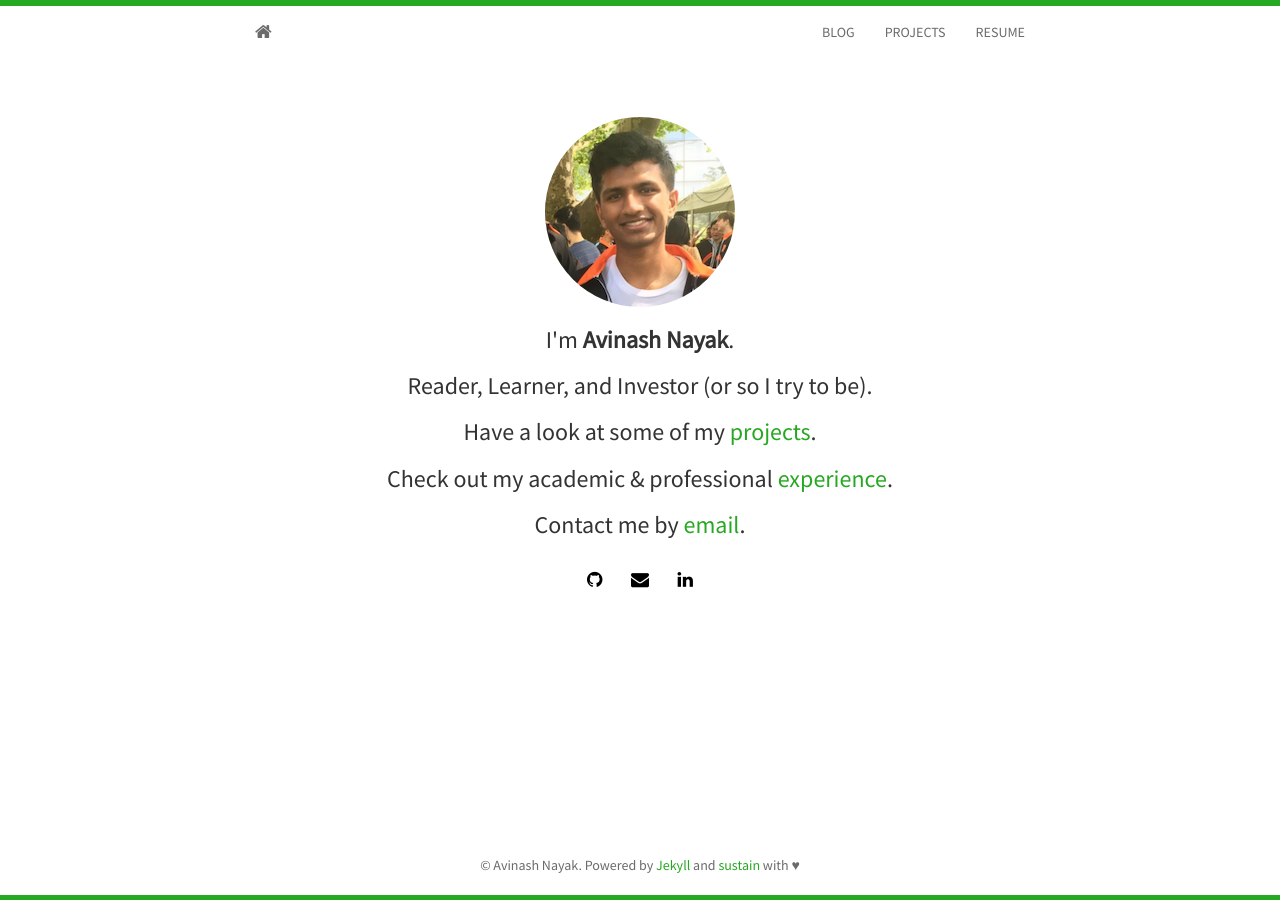
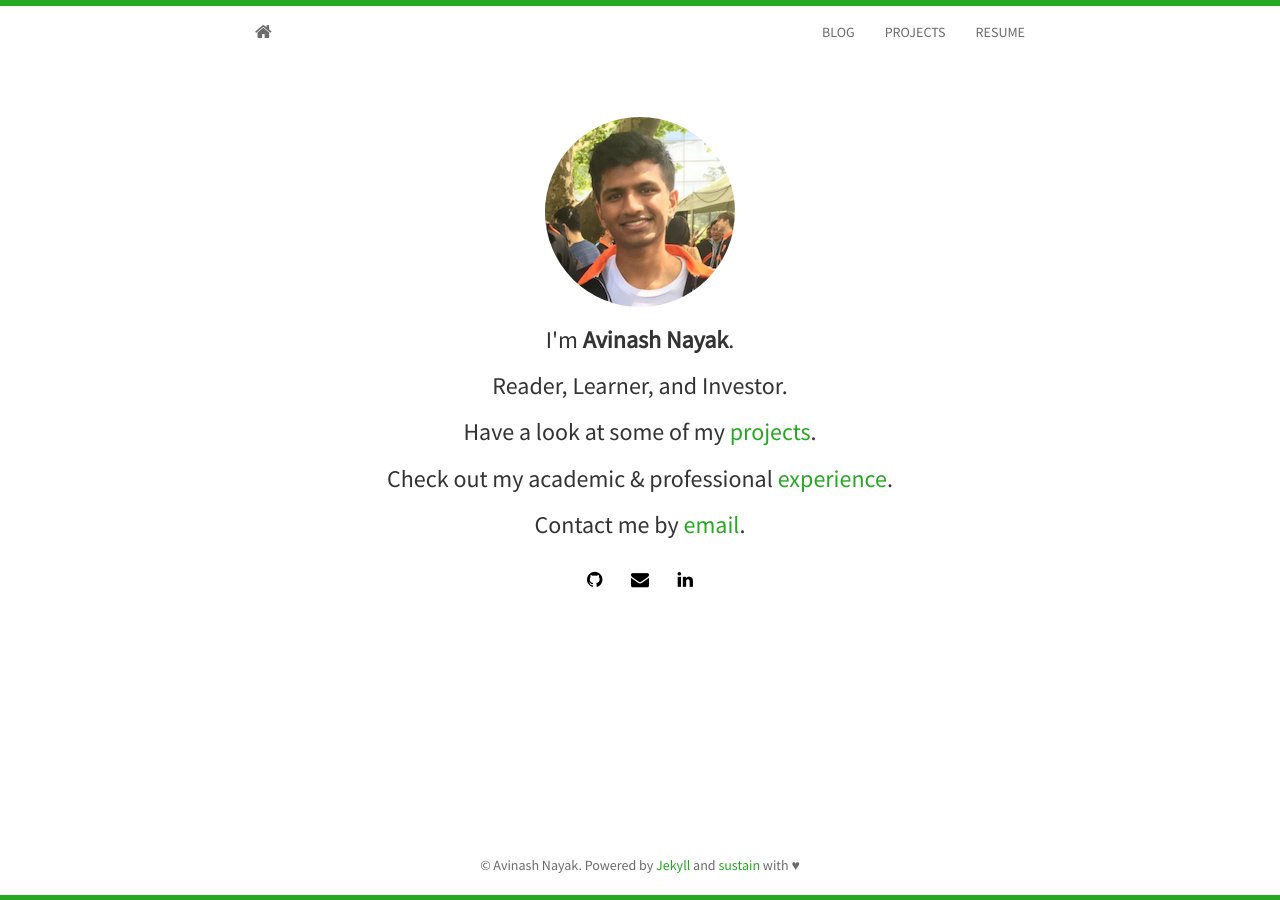
Before and after one commit to avinayak14/avinayak14.github.io, a Jekyll site: the page built from index.html, in a window 1280 px wide. Built offline with Jekyll 4.4.1, drawn with Linux system fonts in a browser that asks for light colours; nearby versions of some CDN libraries; the list of posts is cut into pages by our own code.

Commit message:
shortening

```diff
--- a/index.html
+++ b/index.html
@@ -8,7 +8,7 @@
 		<img class="img-circle" src="{{ site.baseurl }}static/img/{{ site.avatar }}" alt="Responsive image">
 	  </div>
 	  <h3>I'm <strong>{{ site.author }}</strong>. </h3>
-	  <h3>Reader, Learner, and Investor (or so I try to be).</h3>
+	  <h3>Reader, Learner, and Investor.</h3>
 	  <h3>Have a look at some of my <a href="{{ site.baseurl }}projects.html"> projects</a>.</h3>
 	  <h3>Check out my academic &amp; professional <a href="{{ site.baseurl }}vitae.html">experience</a>.</h3>
 	  <h3>Contact me by <a href="mailto:{{ site.email }}">email</a>.</h3>
```
